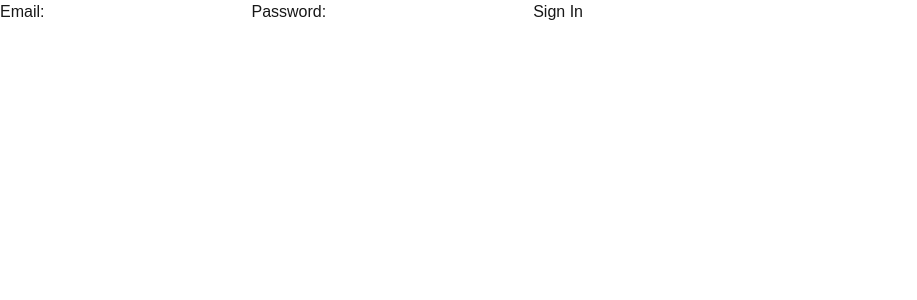
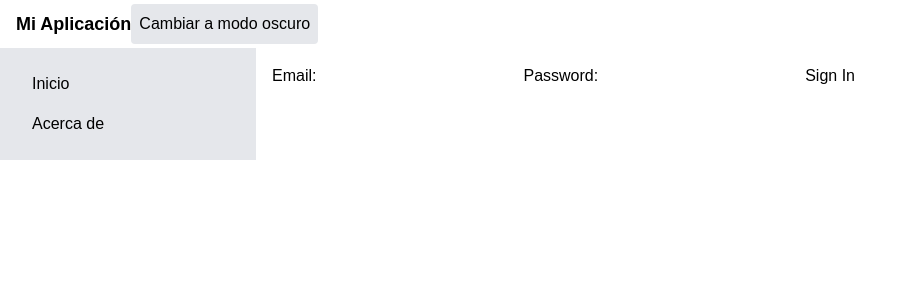
Before and after one commit to roggc/asafetest, a Next.js app: page /signin in a window 1280 px wide. Shown: the top 300 px of the page, without its empty margins (0-917 px from the left). Built offline with nearby package versions, Linux system fonts and the light colour scheme.

Commit message:
implement theme system

```diff
--- a/app/dashboard/page.tsx
+++ b/app/dashboard/page.tsx
@@ -10,7 +10,7 @@ export default async function Dashboard() {
   }
 
   return (
-    <div>
+    <div className="bg-white text-black dark:bg-black dark:text-white">
       <h1>Dashboard</h1>
       <p>Welcome, {session.user?.name}!</p>
     </div>
--- a/app/layout.tsx
+++ b/app/layout.tsx
@@ -1,6 +1,8 @@
 import type { Metadata } from "next";
 import { Geist, Geist_Mono } from "next/font/google";
-import "./globals.css";
+import "@/app/globals.css";
+import { Providers } from "@/app/providers";
+import MyLayout from "@/app/my-layout";
 
 const geistSans = Geist({
   variable: "--font-geist-sans",
@@ -23,11 +25,13 @@ export default function RootLayout({
   children: React.ReactNode;
 }>) {
   return (
-    <html lang="en">
+    <html lang="en" suppressHydrationWarning>
       <body
-        className={`${geistSans.variable} ${geistMono.variable} antialiased`}
+        className={`${geistSans.variable} ${geistMono.variable} antialiased bg-white text-black dark:bg-black dark:text-white`}
       >
-        {children}
+        <Providers>
+          <MyLayout>{children}</MyLayout>
+        </Providers>
       </body>
     </html>
   );
--- /dev/null
+++ b/app/my-layout.tsx
@@ -0,0 +1,44 @@
+import ThemeSwitcher from "@/app/ui/theme-switcher";
+
+export default function MyLayout({
+  children,
+}: Readonly<{
+  children: React.ReactNode;
+}>) {
+  return (
+    <>
+      <header className="h-12 flex items-center px-4">
+        <h1 className="text-lg font-semibold">Mi Aplicación</h1>
+        <ThemeSwitcher />
+      </header>
+      <div className="flex flex-1">
+        {/* Barra lateral */}
+        <aside className="bg-gray-200 w-64 p-4">
+          <nav>
+            <ul>
+              <li>
+                <a
+                  href="/"
+                  className="block py-2 px-4 rounded hover:bg-gray-300"
+                >
+                  Inicio
+                </a>
+              </li>
+              <li>
+                <a
+                  href="/about"
+                  className="block py-2 px-4 rounded hover:bg-gray-300"
+                >
+                  Acerca de
+                </a>
+              </li>
+              {/* Agrega más enlaces según sea necesario */}
+            </ul>
+          </nav>
+        </aside>
+        {/* Contenido principal */}
+        <main className="flex-1 p-4 overflow-auto">{children}</main>
+      </div>
+    </>
+  );
+}
--- /dev/null
+++ b/app/providers.tsx
@@ -0,0 +1,12 @@
+"use client";
+
+import { ThemeProvider } from "next-themes";
+import { PropsWithChildren } from "react";
+
+export function Providers({ children }: PropsWithChildren<{}>) {
+  return (
+    <ThemeProvider attribute="class" defaultTheme="system" enableSystem>
+      {children}
+    </ThemeProvider>
+  );
+}
--- /dev/null
+++ b/app/ui/theme-switcher.tsx
@@ -0,0 +1,23 @@
+"use client";
+
+import { useTheme } from "next-themes";
+import { useEffect, useState } from "react";
+
+export default function ThemeSwitcher() {
+  const [mounted, setMounted] = useState(false);
+  const { theme, setTheme } = useTheme();
+
+  // Asegura que el componente se ha montado para evitar errores de hidratación
+  useEffect(() => setMounted(true), []);
+
+  if (!mounted) return null;
+
+  return (
+    <button
+      onClick={() => setTheme(theme === "dark" ? "light" : "dark")}
+      className="p-2 bg-gray-200 dark:bg-gray-800 rounded"
+    >
+      Cambiar a {theme === "dark" ? "modo claro" : "modo oscuro"}
+    </button>
+  );
+}
--- a/package.json
+++ b/package.json
@@ -12,6 +12,7 @@
     "bcrypt": "^5.1.1",
     "next": "15.1.1",
     "next-auth": "^4.24.11",
+    "next-themes": "^0.4.4",
     "react": "^19.0.0",
     "react-dom": "^19.0.0"
   },
--- a/tailwind.config.ts
+++ b/tailwind.config.ts
@@ -1,6 +1,7 @@
 import type { Config } from "tailwindcss";
 
 export default {
+  darkMode: "class",
   content: [
     "./pages/**/*.{js,ts,jsx,tsx,mdx}",
     "./components/**/*.{js,ts,jsx,tsx,mdx}",
```
Also changed, not shown: 1 other file (tests, documents, lock files or other folders).
